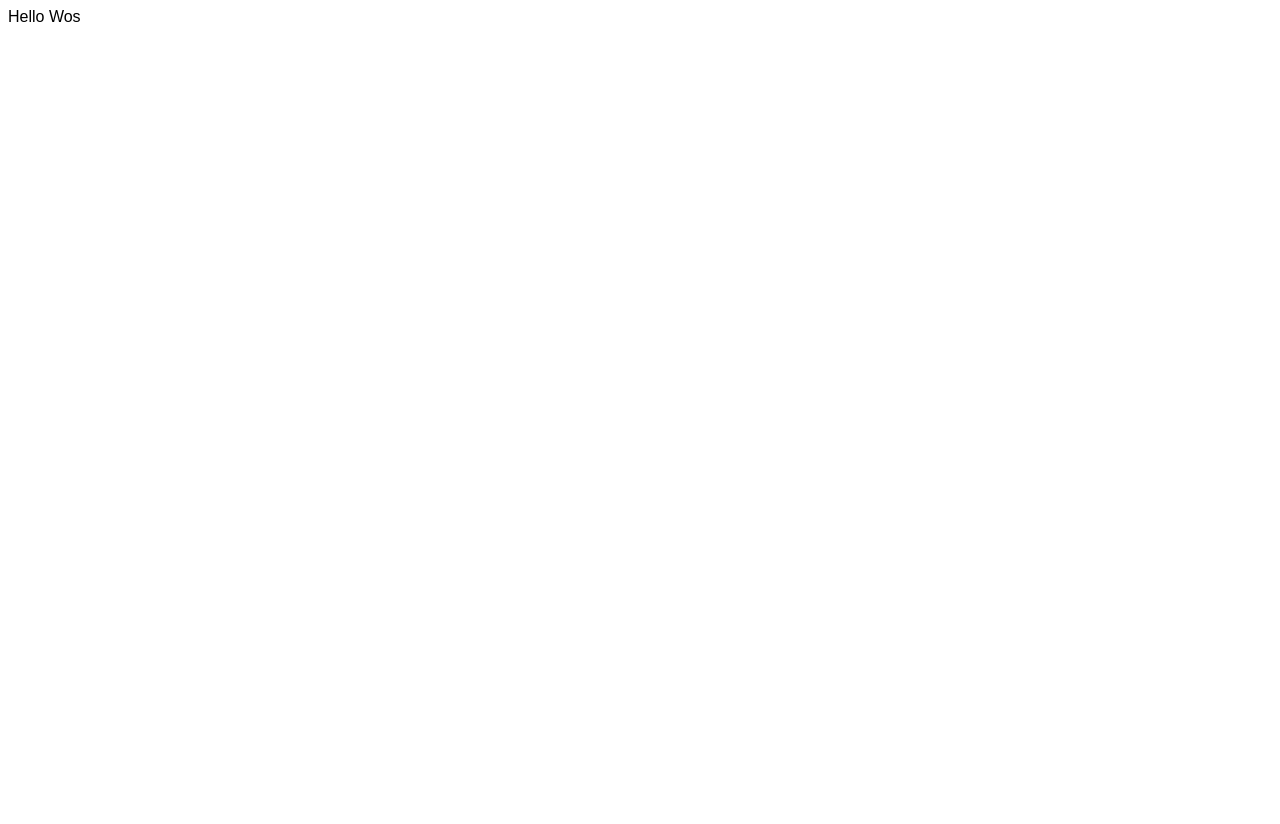
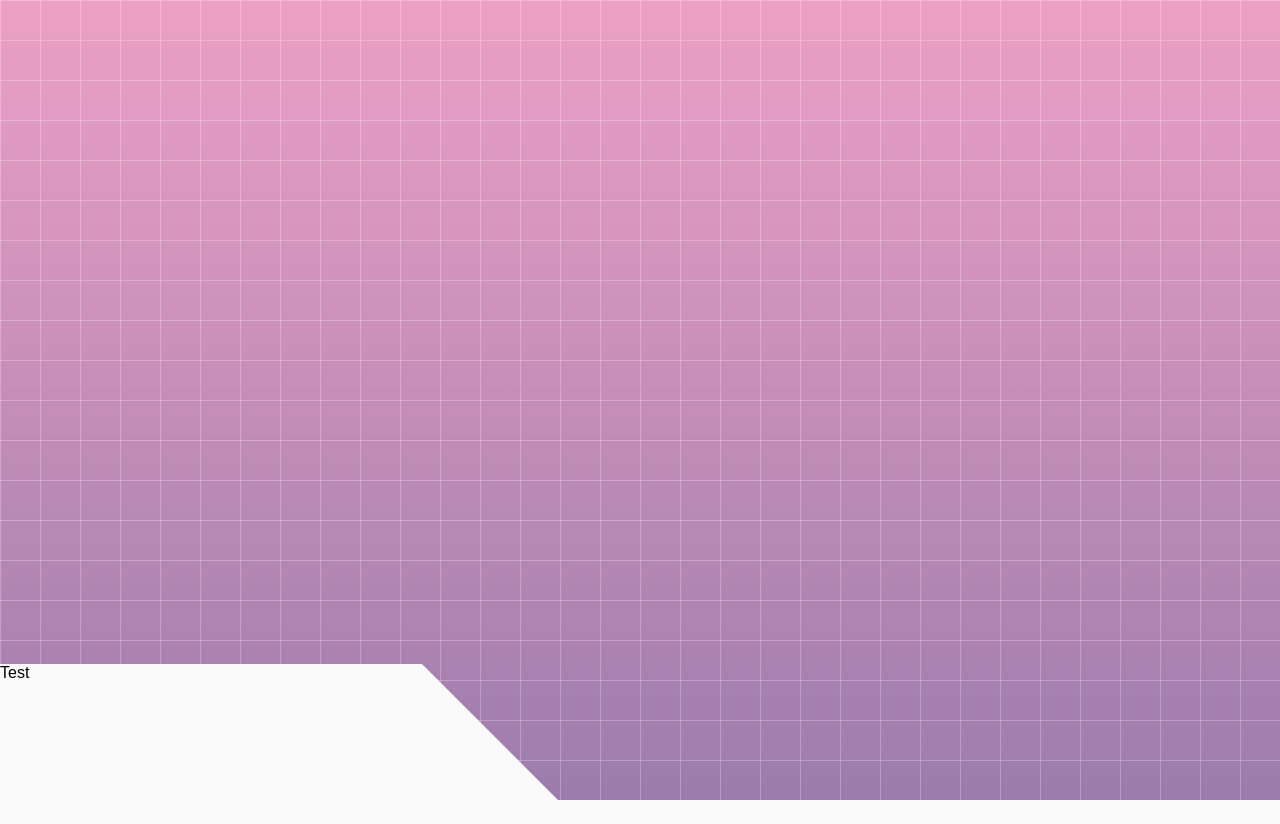
Before and after one commit to rkmiller131/portfolio, a React (Create React App) app in the folder client/: page / in a window 1280 px wide. Before the commit the page ends 800 px from the top, so only its background shows below. Built offline with nearby package versions, Linux system fonts and the light colour scheme; the HTML template or start-up script is replaced by a standard one.

Commit message:
Basic hero background: linear gradient and white grid, hero slant

```diff
--- a/client/src/App.jsx
+++ b/client/src/App.jsx
@@ -1,9 +1,11 @@
 import React from 'react';
-// import 'client/src/styles/styles.scss';
+import Hero from './components/Hero.jsx';
 import './styles/styles.scss'
 
 export default function App() {
   return (
-    <div>Hello Wos</div>
+    <div>
+      <Hero />
+    </div>
   )
 }
--- /dev/null
+++ b/client/src/components/Hero.jsx
@@ -0,0 +1,12 @@
+import React from 'react';
+
+export default function Hero() {
+  return (
+    <div className="hero-container">
+      <div className="white-grid"></div>
+      <div className="hero-slant">
+        Test
+      </div>
+    </div>
+  )
+}
--- a/client/src/styles/styles.scss
+++ b/client/src/styles/styles.scss
@@ -8,7 +8,54 @@ $purple-to-black: linear-gradient(#9c7cac, #202123);
 
 * {
   font-family: 'Jua', sans-serif;
+  background-color: #FAFAFA;
+  margin: 0;
+  padding: 0;
 }
+
+.hero-container {
+  display: flex;
+  width: 100%;
+  min-height: 100vh;
+  color: black;
+  background: $pink-to-purple;
+  &.dark {
+    background: $black-to-purple;
+  }
+}
+
+.white-grid {
+  width: 100%;
+  min-height: 100vh;
+  position: absolute;
+  background-size: 40px 40px;
+  background-color: transparent;
+  background-image:
+    linear-gradient(to right, rgba(255, 255, 255, 0.25) 1px, transparent 1px),
+    linear-gradient(to bottom, rgba(255, 255, 255, 0.25) 1px, transparent 1px);
+}
+
+.hero-slant {
+  align-self: flex-end;
+  position: relative;
+  background-color: #FAFAFA;
+  height: 17vh;
+  width: 33vw;
+}
+
+.hero-slant::after {
+  content: '';
+  position: absolute;
+  right: -160px;
+
+  border-width: 80px;
+  border-style: solid;
+  border-left-color: #FAFAFA;
+  border-right-color: transparent;
+  border-top-color: transparent;
+  border-bottom-color: #FAFAFA;
+}
+
 // className = 'body dark'
 
 /*
```
Also changed, not shown: 1 other file (tests, documents, lock files or other folders).
